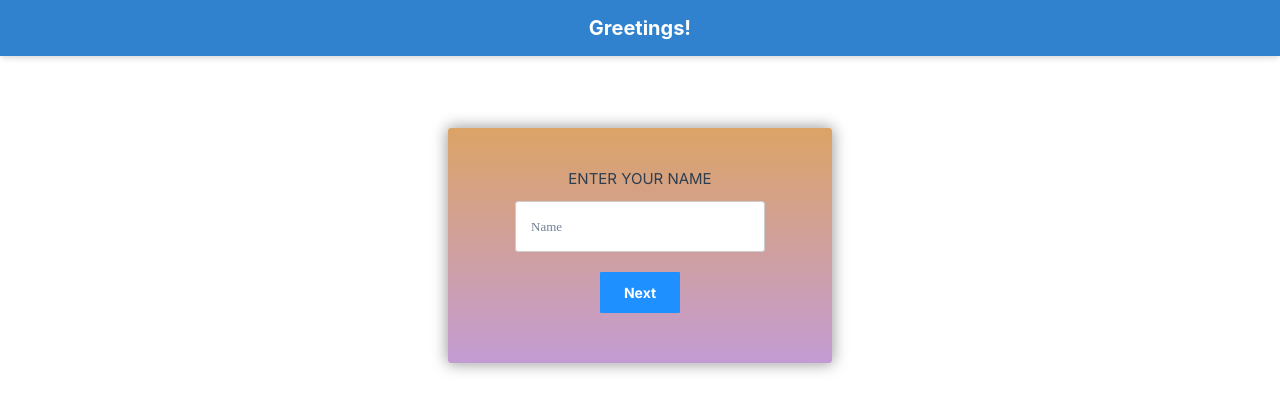
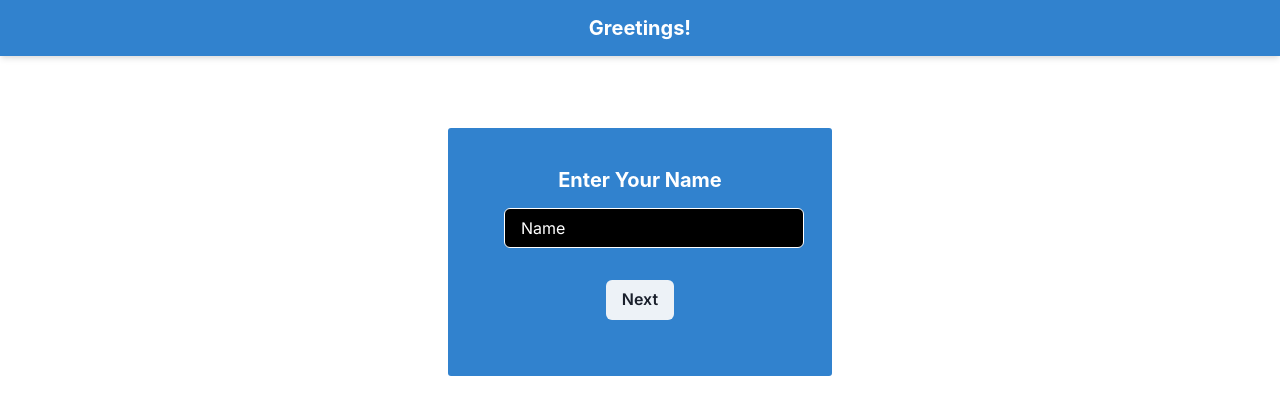
Before and after one commit to NineBit-Computing/next-chakra, a Next.js app: page / in a window 1280 px wide. Shown: the top 414 px of the page. Built offline with nearby package versions, Linux system fonts and the light colour scheme.

Commit message:
feat: table added

```diff
--- a/apolloclient.js
+++ b/apolloclient.js
@@ -2,7 +2,7 @@ import { ApolloClient, InMemoryCache } from "@apollo/client";
 
 const createApolloClient = () => {
   return new ApolloClient({
-    uri: "https://graphqlzero.almansi.me/api",
+    uri: "https://countries.trevorblades.com/",
     cache: new InMemoryCache(),
   });
 };
--- a/src/app/component/Toolbar.tsx
+++ b/src/app/component/Toolbar.tsx
@@ -22,9 +22,6 @@ function Toolbar() {
         Greetings!
         </Heading>
       </Flex>
-      <Box marginTop="60px"> {/* Adjust top margin to fit the height of your toolbar */}
-        {/* Your content here */}
-      </Box>
     </>
   );
 }
--- a/src/app/component/WelcomePage.css
+++ b/src/app/component/WelcomePage.css
@@ -19,10 +19,10 @@ body {
 	position: relative;
     height: auto;
 }#msform fieldset {
-    background: linear-gradient(rgba(196, 102, 0, 0.6), rgba(155, 89, 182, 0.6));
+    background: #3182ce;
     border: 0 none;
     border-radius: 3px;
-    box-shadow: 0 0 15px 1px rgba(0, 0, 0, 0.4);
+    /* box-shadow: 0 0 15px 1px rgba(0, 0, 0, 0.4); */
     padding: 20px 30px;
     box-sizing: border-box;
     width: 30%;
@@ -37,35 +37,6 @@ body {
 /*Hide all except first fieldset*/
 #msform fieldset:not(:first-of-type) {
 	display: none;
-}
-/*inputs*/
-#msform input, #msform textarea {
-	padding: 15px;
-	border: 1px solid #ccc;
-	border-radius: 3px;
-	margin-bottom: 10px;
-	width: 250px;
-	box-sizing: border-box;
-	font-family: montserrat;
-	color: #2C3E50;
-	font-size: 13px;
-}
-/*buttons*/
-#msform .action-button {
-	width: 80px;
-	background: #1e90ff; /* Blue color for Next and Submit buttons */
-	font-weight: bold;
-	color: white;
-	border: 0 none;
-	border-radius: 1px;
-	cursor: pointer;
-	padding: 10px;
-	margin: 10px 5px;
-  text-decoration: none;
-  font-size: 14px;
-}
-#msform .action-button:hover, #msform .action-button:focus {
-	box-shadow: 0 0 0 2px white, 0 0 0 3px #1e90ff; /* Blue color for hover effect */
 }
 
 #msform .previous {
--- a/src/app/component/welcomePage.tsx
+++ b/src/app/component/welcomePage.tsx
@@ -1,7 +1,7 @@
 "use client"
 
 import React, { useState } from 'react';
-import { Slide } from '@chakra-ui/react';
+import { Box, Button, Center, Heading, Input, Slide } from '@chakra-ui/react';
 import { useRouter } from 'next/navigation'
 import './WelcomePage.css'; // Import CSS file for additional styling
 import { setSessionStatus } from '../utils/session';
@@ -44,32 +44,36 @@ const WelcomePage: React.FC = () => {
   };
 
   return (
-    <div className="container">
+   <Box>
       <form id="msform">
         <Slide direction={pageIndex === 0 ? "left" : "right"} in={pageIndex === 0} style={{ zIndex: 2 }}>
-          <center>
+          <Center>
+
             <fieldset style={{ padding: '40px', height: '40%' }}>
-              <h2 className="fs-title">Enter Your Name</h2>
-              <input type="text" name="name" placeholder="Name" value={name} onChange={e => setName(e.target.value)} />
+
+              <Heading size="md" color="white">Enter Your Name</Heading>
+              <Input type="text" m={4} p={4} name="name" bg="black" color="white" placeholder="Name" _placeholder={{ color: 'inherit' }} maxWidth="300px" value={name} onChange={e => setName(e.target.value)} />
               <br />
-              <button type="button" className="next action-button" onClick={handleNextClick}>Next</button>
+              <Button type="button" m={4} p={4} onClick={handleNextClick}>Next</Button>
+
             </fieldset>
-          </center>
+
+          </Center>
         </Slide>
 
         <Slide direction={pageIndex === 0 ? "left" : "right"} in={pageIndex === 1} style={{ zIndex: 1 }}>
-          <center>
+          <Center>
             <fieldset style={{ padding: '40px', height: '40%' }}>
-              <h2 className="fs-title">Enter Your City Name</h2>
-              <input type="text" name="city" placeholder="City" value={city} onChange={e => setCity(e.target.value)} />
+            <Heading size="md" color="white">Enter Your City Name</Heading>
+              <Input type="text" m={4} p={4} name="city" placeholder="City" bg="black" color="white" _placeholder={{ color: 'inherit' }}  maxWidth="300px" value={city} onChange={e => setCity(e.target.value)} />
               <br />
-              <button type="button" className="previous action-button" onClick={handlePrevClick}>Previous</button>
-              <button type="button" className="next action-button" onClick={handleNextClick}>Submit</button>
+              <Button type="button" m={4} p={4} onClick={handlePrevClick}>Previous</Button>
+              <Button type="button"  p={4} onClick={handleNextClick}>Submit</Button>
             </fieldset>
-          </center>
+          </Center>
         </Slide>
       </form>
-    </div>
+  </Box>
   );
 };
 
--- a/src/app/landingpage/Table.tsx
+++ /dev/null
@@ -1,38 +0,0 @@
-import { gql } from "@apollo/client";
-import createApolloClient from "../../../apolloclient";
-
-export default async function Table() {
-  const client = createApolloClient();
-  const { data } = await client.query({
-    query: gql`
-      query posts($options: PageQueryOptions) {
-        posts(options: $options) {
-          data {
-            id
-            title
-          }
-          meta {
-            totalCount
-          }
-        }
-      }
-    `,
-  });
-
-  return (
-    <div className="information-page">
-      <h1>-- Post Details --</h1>
-      <div>
-        <h3>Posts go here</h3>
-        <div>
-          {data.posts.data.map((post: any) => (
-            <div key={post.id}>
-              <h4>{post.title}</h4>
-              <p>ID: {post.id}</p>
-            </div>
-          ))}
-        </div>
-      </div>
-    </div>
-  );
-}
--- /dev/null
+++ b/src/app/landingpage/TablePage.tsx
@@ -0,0 +1,49 @@
+import { gql } from "@apollo/client";
+import createApolloClient from "../../../apolloclient";
+import { Box, Heading, Table, Thead, Tbody, Tr, Th, Td, Center } from "@chakra-ui/react";
+
+export default async function TablePage() {
+  const client = createApolloClient();
+  const { data } = await client.query({
+    query: gql`
+      query Countries {
+        countries {
+          name
+          capital
+          currency
+          awsRegion
+        }
+      }
+    `,
+  });
+
+  return (
+    <Box className="information-page" overflow="hidden"> {/* Ensure overflow is set on the wrapping Box */}
+      <Center>
+        <Heading size="md" mt={5}>-- Country Details --</Heading>
+      </Center>
+      <Box maxHeight="800px" overflowY="scroll"> {/* Apply maxHeight and overflowY to the wrapping Box */}
+        <Table variant="simple" width="100%">
+          <Thead>
+            <Tr>
+              <Th>Name</Th>
+              <Th>Capital</Th>
+              <Th>Currency</Th>
+              <Th>AWS Region</Th>
+            </Tr>
+          </Thead>
+          <Tbody>
+            {data.countries.map((country: any) => (
+              <Tr key={country.name}>
+                <Td>{country.name}</Td>
+                <Td>{country.capital}</Td>
+                <Td>{country.currency}</Td>
+                <Td>{country.awsRegion}</Td>
+              </Tr>
+            ))}
+          </Tbody>
+        </Table>
+      </Box>
+    </Box>
+  );
+}
--- a/src/app/landingpage/page.tsx
+++ b/src/app/landingpage/page.tsx
@@ -2,17 +2,19 @@
 import {useRouter} from 'next/navigation'
 import React from 'react';
 import withAuth from '../withAuth';
-import Table from './Table';
+import TablePage from './TablePage';
+import { Box, Center, Heading } from '@chakra-ui/react';
 
 
 const LandingPage =() => {
     const router = useRouter();
   return (
-    <div>
-      <h1>Welcome to the Protected Page!</h1>
-      <Table/>
-      {/* Add your landing page content here */}
-    </div>
+    <Box mt={20}>
+      <Center>
+      <Heading size='lg' >Welcome! to the protected page. You can access your data here.</Heading>
+      </Center>
+      <TablePage/>
+    </Box>
   );
 };
 
--- a/src/app/layout.tsx
+++ b/src/app/layout.tsx
@@ -2,7 +2,7 @@ import type { Metadata } from "next";
 import { Inter } from "next/font/google";
 import "./globals.css";
 import Toolbar from "./component/Toolbar";
-import { ChakraProvider } from "@chakra-ui/react";
+import { Box, ChakraProvider, Flex } from "@chakra-ui/react";
 
 const inter = Inter({ subsets: ["latin"] });
 
@@ -22,9 +22,14 @@ export default function RootLayout({
       <body className={inter.className}>
         <ChakraProvider>
         <Toolbar/>
-        <div>
+        <Box
+        width="100%"
+        height="100%"
+        overflow="hidden"
+        background="linear-gradient(to top, #209cff 0%, #68e0cf 100%);"
+        >
         {children}
-        </div>
+        </Box>
         </ChakraProvider>
       </body>
     </html>
```
